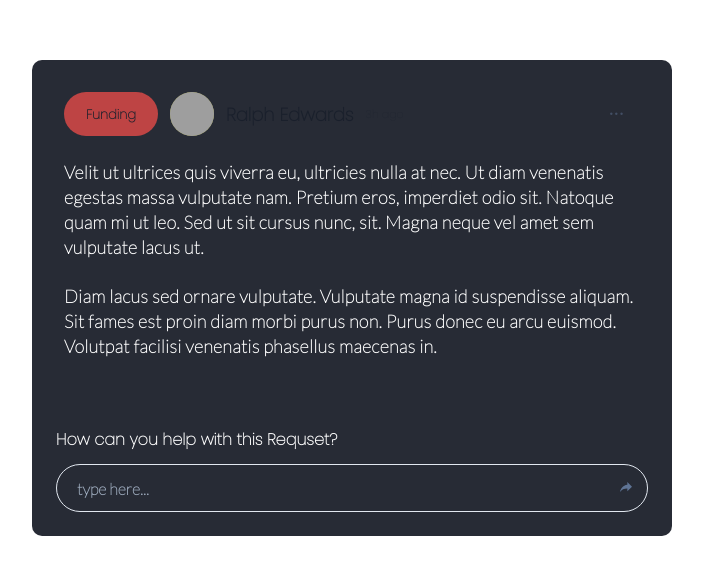
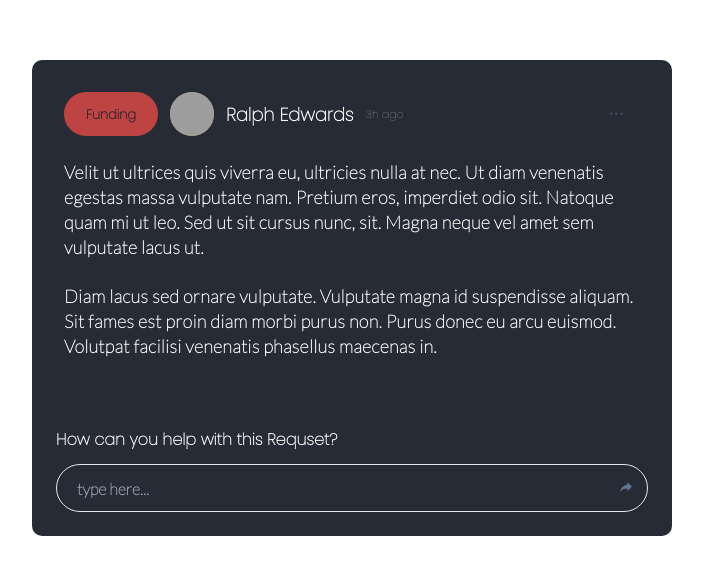
Before and after one commit to zagliadov/234-menu-id, a Next.js app: page / in a window 1280 px wide. Shown: the part 227-800 px from the top of the page, without its empty margins (368-1071 px from the left). Built offline with nearby package versions, Linux system fonts and the light colour scheme; grey boxes are pictures that could not be loaded.

Commit message:
text color add

```diff
--- a/components/TopPart/components/WhoAsked/components/MyName/MyName.js
+++ b/components/TopPart/components/WhoAsked/components/MyName/MyName.js
@@ -11,6 +11,7 @@ export const MyName = ({ data }) => {
             fontStyle: 'normal',
             fontWeight: '600',
             fontSize: '18px',
+            color: '#ffffff',
             lineHeight: '27px',
             marginLeft: '12px',
         }}>
--- a/components/TopPart/components/WhoAsked/components/MyQuestionTime/MyQuestionTime.js
+++ b/components/TopPart/components/WhoAsked/components/MyQuestionTime/MyQuestionTime.js
@@ -12,6 +12,7 @@ export const MyQuestionTime = ({ data }) => {
             fontStyle: 'normal',
             fontWeight: 'normal',
             fontSize: '11px',
+            color: '#ffffff',
             lineHeight: '18px',
             marginLeft: '12px',
             opacity: '0.7',
```
